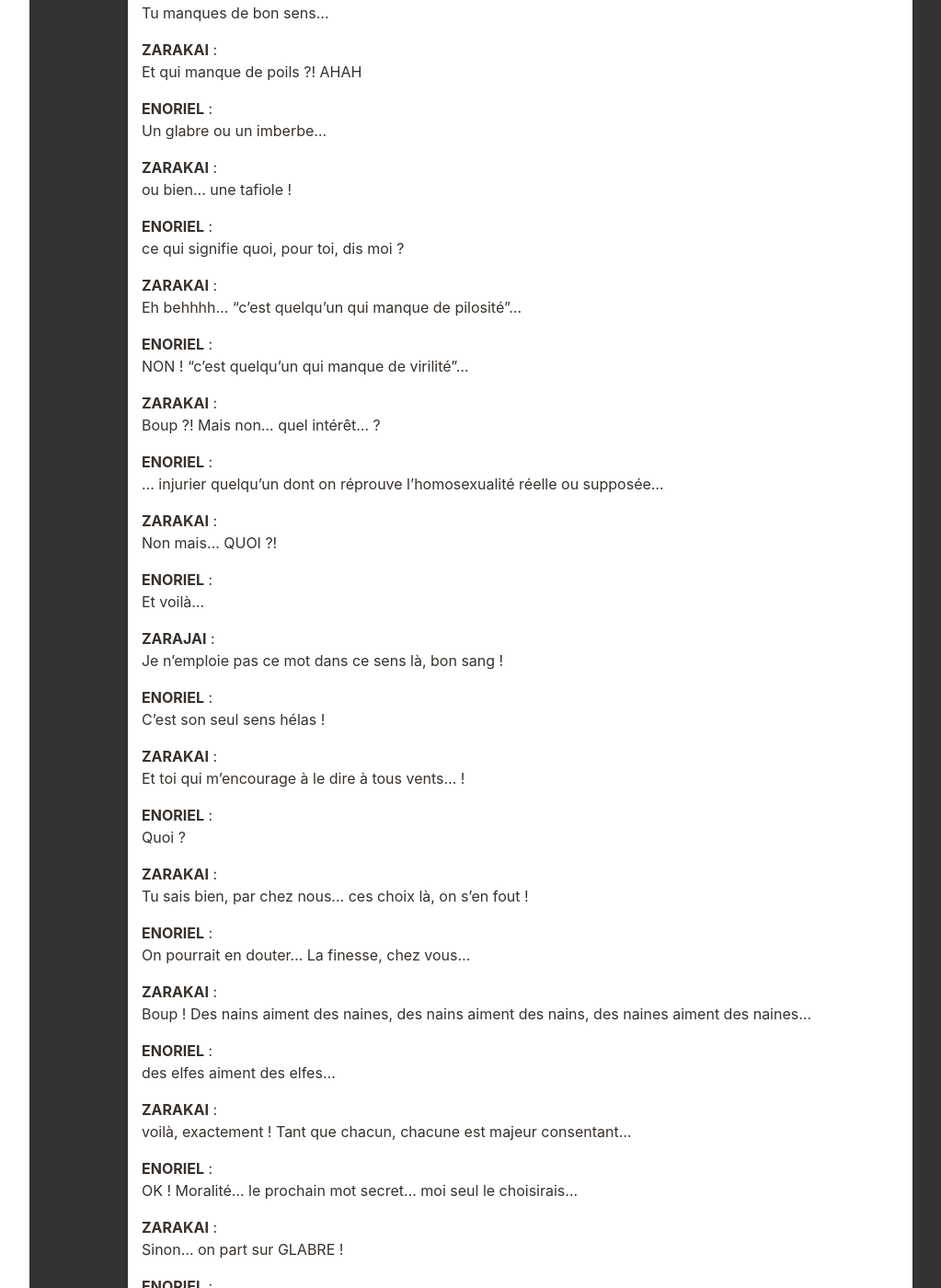
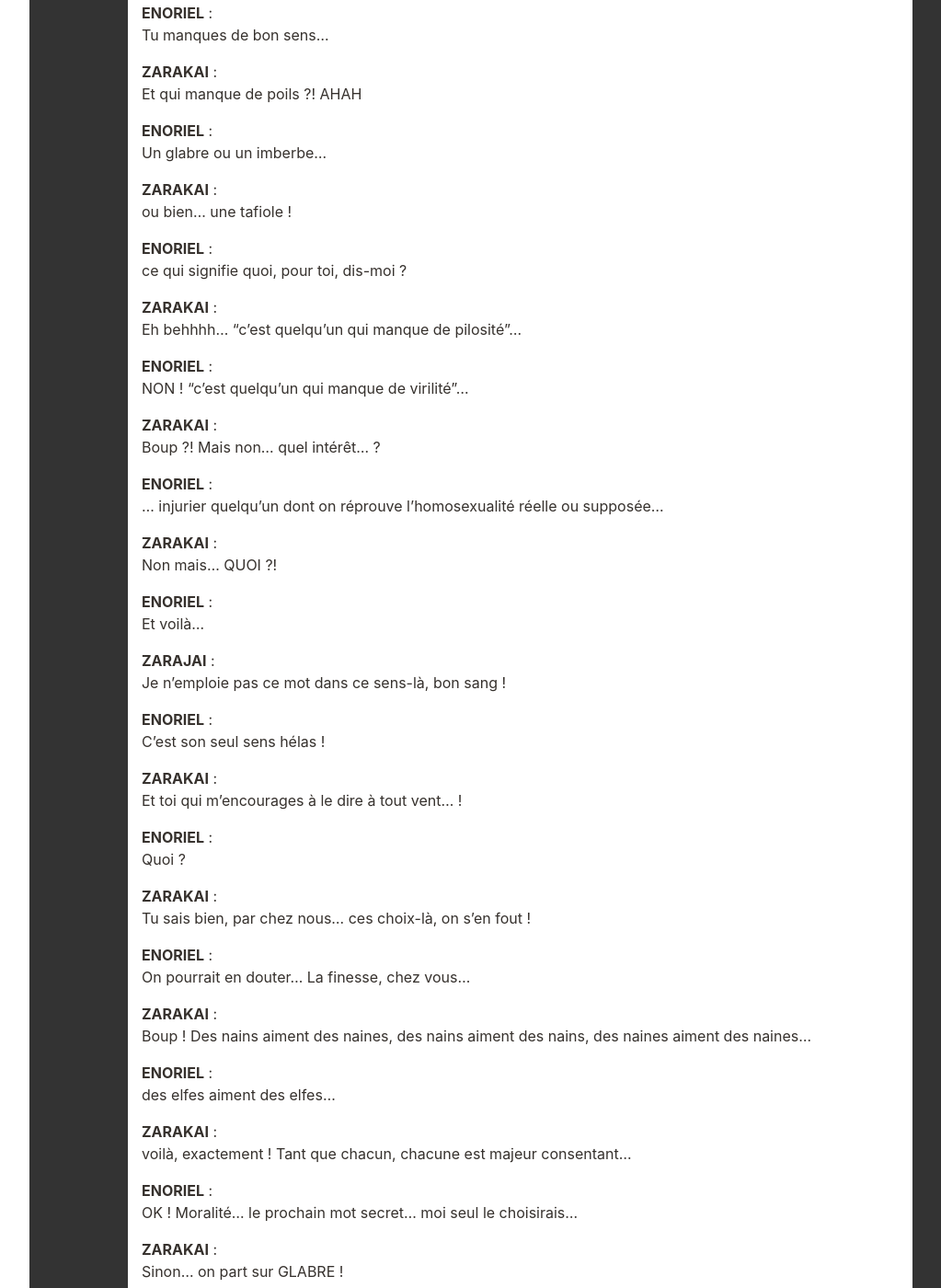
Before and after one commit to Neamar/sagas-mp3, a Jekyll site: the page built from Reflets/Reflets-17.html, in a window 1280 px wide and 1400 px high, scrolled down 54189 px. Shown: the whole window at 92% size, without its empty margins (181-1204 px from the left). Built offline with Jekyll 4.4.1, drawn with Linux system fonts in a browser that asks for light colours; comment, search, counter and statistics services are not loaded; some of the changed text lies outside the part shown.

Commit message:
Passage d'Antidote

```diff
--- a/Reflets/Reflets-17.html
+++ b/Reflets/Reflets-17.html
@@ -31,7 +31,8 @@ NARRATEUR : SOIT ! Retournons donc un temps à ces instants saillants ou des cal
 
 Chapitre 02 - Opportunité d’un résumé sans fard
 
-NARRATEUR : Ainsi, Maender-Alkoor obtint des cataclysmes S’attirant des fléaux, voire une Apocalypse.
+NARRATEUR : Ainsi, Maender-Alkoor obtint des cataclysmes
+S’attirant des fléaux, voire une Apocalypse.
 D’abord, un sort mortel avait éradiqué quasiment tous les êtres œuvrant dans la cité.
 Vint, ensuite, une armée, funeste, ectoplasmique, missionnée pour briser ce bel endroit mythique.
 Mais cet ost mortifère eut un rôle vital, endiguant la menace de légions infernales.
@@ -61,7 +62,7 @@ GARDES : (rires)
 NARRATEUR : Houlà ! Ça parle elfique… c’est d’un amphigourique ! Traduisons tout cela… voilà voilà voilà…
 ALATARIEL : (respirations…)
 PÈRE : ALATARIEL ?… Alätariëëël ?
-ALATARIEL : Hein ?! AAAH ! PAPA…? Mais… Quelle horreur !
+ALATARIEL : Hein ?! AAAH ! PAPA…? Mais… quelle horreur !
 PÈRE : Bel accueil ! Quel bonheur… Respecte un peu ton PÈRE, ma puce !
 GARDES : (rires)
 ALATARIEL : (énervée) Hmpfff… PÈRE ?!
@@ -72,7 +73,7 @@ ALATARIEL : Trouvez-vous nécessaire de m’infantiliser devant vos gardes hilar
 PÈRE : Mes gardes rient parfois par mégarde…
 ALATARIEL : C’est ça…
 PÈRE : Sans doute as-tu subi une paracousie…
-ALATARIEL : De… Quoi ?
+ALATARIEL : De… quoi ?
 PÈRE : C’est une anomalie de perception d’un son.
 ALATARIEL : … ce “ma puce” n’était donc qu’une hallucination ?
 PÈRE : Oh ! Le roi n’hélerait point sa fille ainsi, voyons !
@@ -151,7 +152,7 @@ ALATARIEL : Ah oui ?!
 PÈRE : Je te connais…
 ALATARIEL : (embarrassée) Un argument topique… Je n’y avais point songé… Oui, soit, très bien… et donc ?… quel pégu aristocratico-héroïque devra me protéger ?
 PÈRE : ton frère…
-ALATARIEL : qui ? quoi ? Pardon ?… bis repetita paracousie tout ça…
+ALATARIEL : qui ? quoi ? Pardon ?… Bis repetita paracousie tout ça…
 PÈRE : ton FRÈRE !
 ALATARIEL : QUOIIII ?!
 PÈRE : Eh oui…
@@ -313,7 +314,7 @@ FIRMIN : Ah tout de même…
 Chapitre 6 - Symposium impromptu et rendez-vous prévu
 
 NARRATEUR : Et une fois encore, c’est à Maender-Alkoor que naquit l’épicentre de nombre de ressorts… Des héros bondissants, assez dubitatifs, se regroupèrent un temps dans un lieu lénitif… une taverne amène pour voyageurs pensifs…
-ALIA-AENOR : Pfiou… Je ressens comme un vide… après tant de trop plein
+ALIA-AENOR : Pfiou… Je ressens comme un vide… après tant de trop-plein.
 ZARAKAI : Ah ! Il fait bon ici !
 TRICHELIEU : En effet… Il fait meilleur dedans que dehors…REF: Guetrude, à l'épisode 1.
 ZARA et ALIA : OOhhh…
@@ -478,7 +479,7 @@ ALIA : Vraiment…
 YANOSH : Vraiment !
 SACHER : J’ai pu, par Shamrodia, sceller l’horrible puits…
 TOUS : eh oui…
-SACHER : Par l’espadon vorpal, ces deux là sont… bénis !
+SACHER : Par l’espadon vorpal, ces deux-là sont… bénis !
 ZARAKAI : Comment ça ?
 TRICHELIEU : Oh mais non !
 SACHER : Avec vos éléments, vous aviez fusionné… Le nain fut statufié et le clerc liquéfié… l’espadon vampiri… mon espadon magique vous a ressuscités !
@@ -603,7 +604,7 @@ SACHER-MASOCH : j’ai pu récupérer mon Codex Arachna…
 ZARAKAI : ce bouquin plein de poils ?
 SACHER-MASOCH : mais l’espadon vorpal est encore sur place…
 ZARAKAI : Où ça ?
-SACHER-MASOCH : sur la grand-place… Vous me semblez râblé, pourriez-vous le porter ?
+SACHER-MASOCH : sur la grand-place… Vous me semblez râblé, pourriez vous le porter ?
 ZARAKAI : y a pas marqué mulet et puis je suis crevé…SACHER-MASOCH : Bien sûr, alors tant pis…
 ZARAKAI : Eh ben oui désolé…
 SACHER-MASOCH : je vais me débrouiller… Bonne nuit…
@@ -823,7 +824,7 @@ MALTHÉZAR : (silence) Sont-elles comestibles ?
 ZELKYRIEL : RHAAAA !
 ALATARIEL : Non non, c’est bon, merci... on va s’en occuper ! Zelkyky… Viens ici...
 MALTHÉZAR : C’est la nuit…
-ALATARIEL : Merci ! A plus tard MALTHÉZAR !
+ALATARIEL : Merci ! À plus tard MALTHÉZAR !
 MALTHÉZAR : Déjà la nuit en son parc amassait
 Un grand troupeau d'étoiles vagabondes,
 Et, pour entrer aux cavernes profondes,
@@ -868,18 +869,18 @@ ENORIEL : Tu manques de bon sens…
 ZARAKAI : Et qui manque de poils ?! AHAH
 ENORIEL : Un glabre ou un imberbe…
 ZARAKAI : ou bien... une tafiole !
-ENORIEL : ce qui signifie quoi, pour toi, dis moi ?
+ENORIEL : ce qui signifie quoi, pour toi, dis-moi ?
 ZARAKAI : Eh behhhh… “c’est quelqu’un qui manque de pilosité”…
 ENORIEL : NON ! “c’est quelqu’un qui manque de virilité”…
 ZARAKAI : Boup ?! Mais non… quel intérêt…?
 ENORIEL : …injurier quelqu’un dont on réprouve l’homosexualité réelle ou supposée…
 ZARAKAI : Non mais… QUOI ?!
 ENORIEL : Et voilà…
-ZARAJAI : Je n’emploie pas ce mot dans ce sens là, bon sang !
+ZARAJAI : Je n’emploie pas ce mot dans ce sens-là, bon sang !
 ENORIEL : C’est son seul sens hélas !
-ZARAKAI : Et toi qui m’encourage à le dire à tous vents…!
+ZARAKAI : Et toi qui m’encourages à le dire à tout vent…!
 ENORIEL : Quoi ?
-ZARAKAI : Tu sais bien, par chez nous… ces choix là, on s’en fout !
+ZARAKAI : Tu sais bien, par chez nous… ces choix-là, on s’en fout !
 ENORIEL : On pourrait en douter… La finesse, chez vous…
 ZARAKAI : Boup ! Des nains aiment des naines, des nains aiment des nains, des naines aiment des naines…
 ENORIEL : des elfes aiment des elfes…
@@ -1073,7 +1074,7 @@ ALATARIEL : Euh…Vous pouvez essayer…
 ALIA-AENOR : Fort bien ! Testons l’idée…
 ZELKYRIEL : Enfin, te revoilà… debout et… ça va pas ?!
 ALATARIEL : ARRRRZARRRAAAGGAAAAAAAAA…
-ZELKYRIEL : Ma qu’est-ce-que c’est que ça ?!
+ZELKYRIEL : Ma qu’est-ce que c’est que ça ?!
 ALATARIEL : C’est mon sort préféré !
 ZELKYRIEL : Ma c’est quoi cette voix !
 ALATARIEL : Que s’est-il donc passé ?
```
Also changed, not shown: other parts of Reflets/Reflets-17.html (+31 -31 lines).
